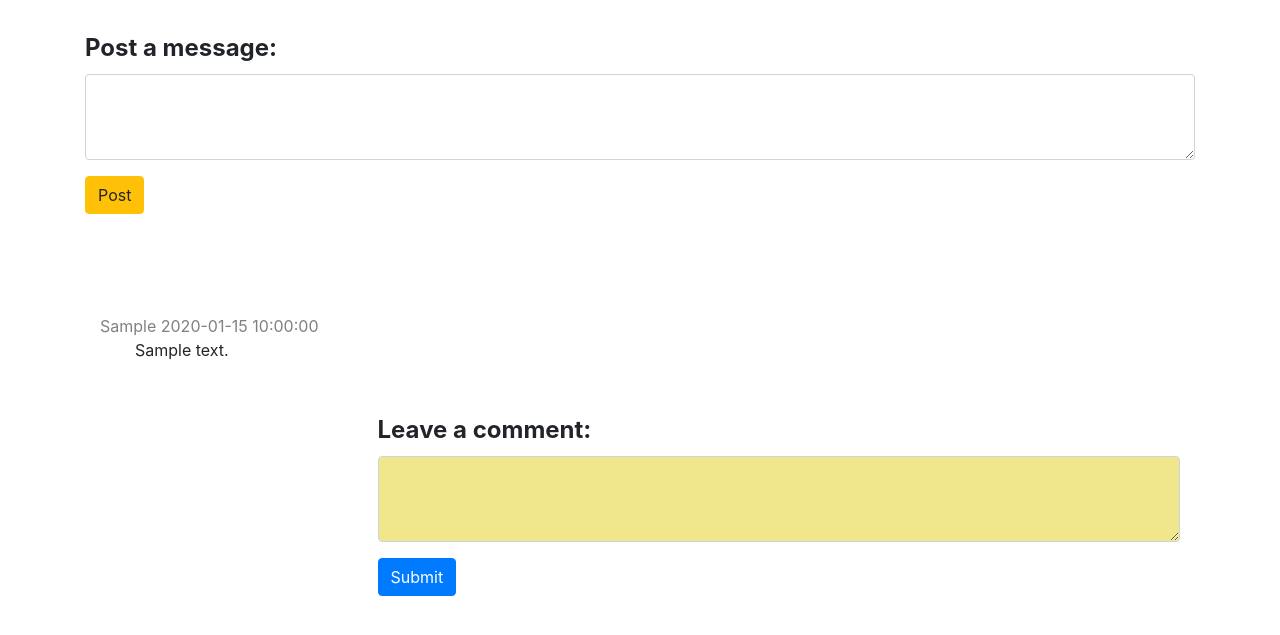
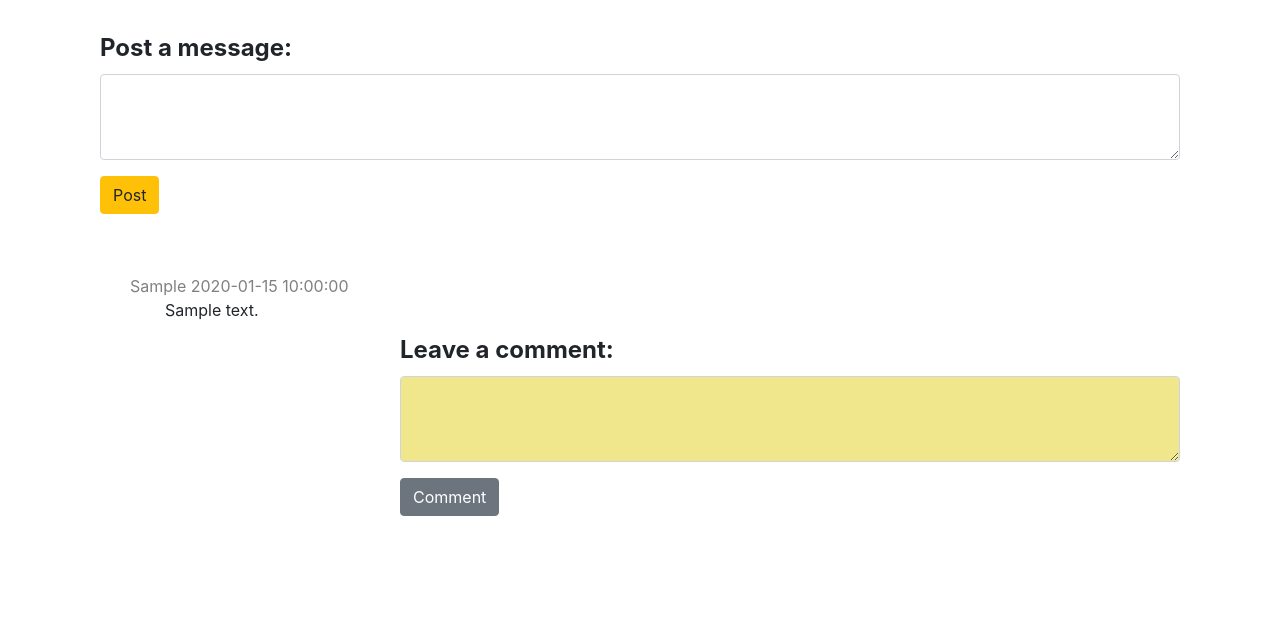
Before and after one commit to kellikells/Message-Forum, a Flask app: page /getMessages in a window 1280 px wide. Shown: the part 56-691 px from the top of the page. Run offline with Flask 2, Linux system fonts and the light colour scheme; the visitor is signed in with stand-in values (Sample User, id 1); tables that the repository leaves empty or names only in its code hold one stand-in row (values such as "Sample post"); some libraries are stand-ins or nearby versions; some web fonts are replaced.

Commit message:
fixed styling with inline styling

```diff
--- a/static/style.css
+++ b/static/style.css
@@ -1,37 +1,7 @@
-nav {
-    margin-bottom: 30px;
-}
 
-label {
-    font-weight: bold;
-    font-size: 1.5rem;
-}
+
 
 #createMessage {
     margin-bottom: 60px;
     margin-top: 30px;
 }
-
-#oneMessage {
-    margin: 40px 0;
-}
-
-#messageInfo {
-    color: grey;
-}
-
-#messageText {
-    margin-left: 20px;
-    margin-bottom: 50px;
-}
-
-
-#oneComment {
-    background-color: skyblue;
-    padding: 10px;
-    margin: 20px;
-}
-
-#createComment {
-    background-color: khaki;
-}
--- a/templates/messages.html
+++ b/templates/messages.html
@@ -22,7 +22,7 @@
 <body>
 
     <!-- ================= NAV ======================== -->
-    <nav id="navbar" class="navbar navbar-dark" style="background-color:#f51;">
+    <nav id="navbar" class="navbar navbar-dark" style="background-color:#f51; margin-bottom: 30px;">
         <span class="navbar-text justify-content-left" style="color: white;">
             <svg width="1em" height="1em" viewBox="0 0 16 16" class="bi bi-person-circle" fill="currentColor"
                 xmlns="http://www.w3.org/2000/svg">
@@ -44,11 +44,11 @@
 
         <!-- FORM : CREATE A MESSAGE  -->
         <!-- =============================================== -->
-        <div class="row" id="createMessage">
+        <div class="row" style="margin: 30px 0 60px 0;">
             <div class="col">
                 <form action="/create" method="post">
                     <div class="form-group">
-                        <label for="create">Post a message:</label>
+                        <label for="create" style="font-weight: bold; font-size: 1.5rem">Post a message:</label>
                         <textarea class="form-control" id="create" name="create" rows="3"></textarea>
                     </div>
                     <button class="btn btn-warning" type="submit">Post</button>
@@ -65,29 +65,29 @@
 
         <!-- each message has a form used for getting comments -->
         <!-- comments are specific for each message: in hidden input  -->
-        <div>
 
-            <div id="oneMessage">
-                <div class="row" id="oneMessage">
-                    <div class="col" id="oneMessage">
+
+        <div class="row" style="margin: 10px 0 20px 30px;">
+            <div class="col">
                 <!-- name & date of user who wrote message -->
-                        <div class="row" id="messageInfo">
+                <div class="row" style="color:grey;">
                     <div class="col">
                         {{ message.first_name }} {{ message.updated_at }}
                     </div>
                 </div>
 
                 <!-- message  -->
-                        <div class="row" id="messageText">
+                <div class="row" style="margin:0 0 10px 20px;">
                     <div class="col">
                         {{ message.message }}
                     </div>
                 </div>
 
+
                 <!-- INPUT FOR COMMENT -->
                 <!-- ============================== -->
                 <div class="row justify-content-end">
-                            <div class="col-9" >
+                    <div class="col-9">
                         <form action="/create_comment" method="post">
 
                             <!-- hidden input to get the message_id -->
@@ -95,11 +95,12 @@
 
 
                             <div class="form-group">
-                                        <label for="createComment">Leave a comment:</label>
-                                        <textarea class="form-control" id="createComment" name="createComment"
-                                            rows="3"></textarea>
+                                <label for="createComment" style="font-weight: bold; font-size: 1.5rem;">Leave a
+                                    comment:</label>
+                                <textarea class="form-control" name="createComment" rows="3"
+                                    style="background-color:khaki;"></textarea>
                             </div>
-                                    <button class="btn btn-primary" type="submit">Submit</button>
+                            <button class="btn btn-secondary" type="submit">Comment</button>
                         </form>
 
                     </div>
@@ -108,8 +109,8 @@
             </div>
         </div>
 
-            </div>
-        </div>
+
+
         {% endfor %}
 
         <!-- [{'id': 1, 'user_id': 1, 'message': "here's the first message!", 'updated_at': datetime.datetime(2020, 9, 11, 18, 51,
```
Lines whose indentation alone changed are shown as unchanged.
